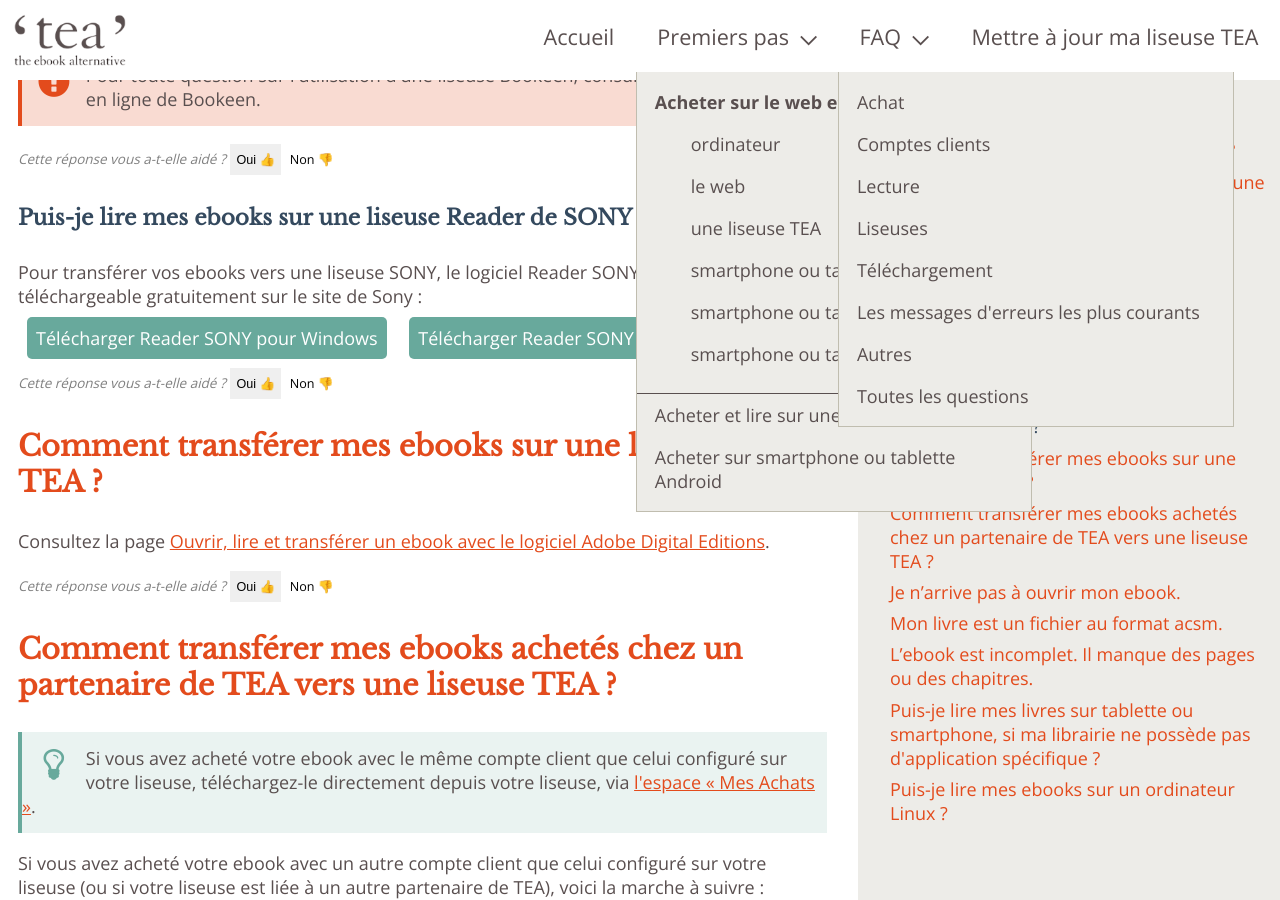
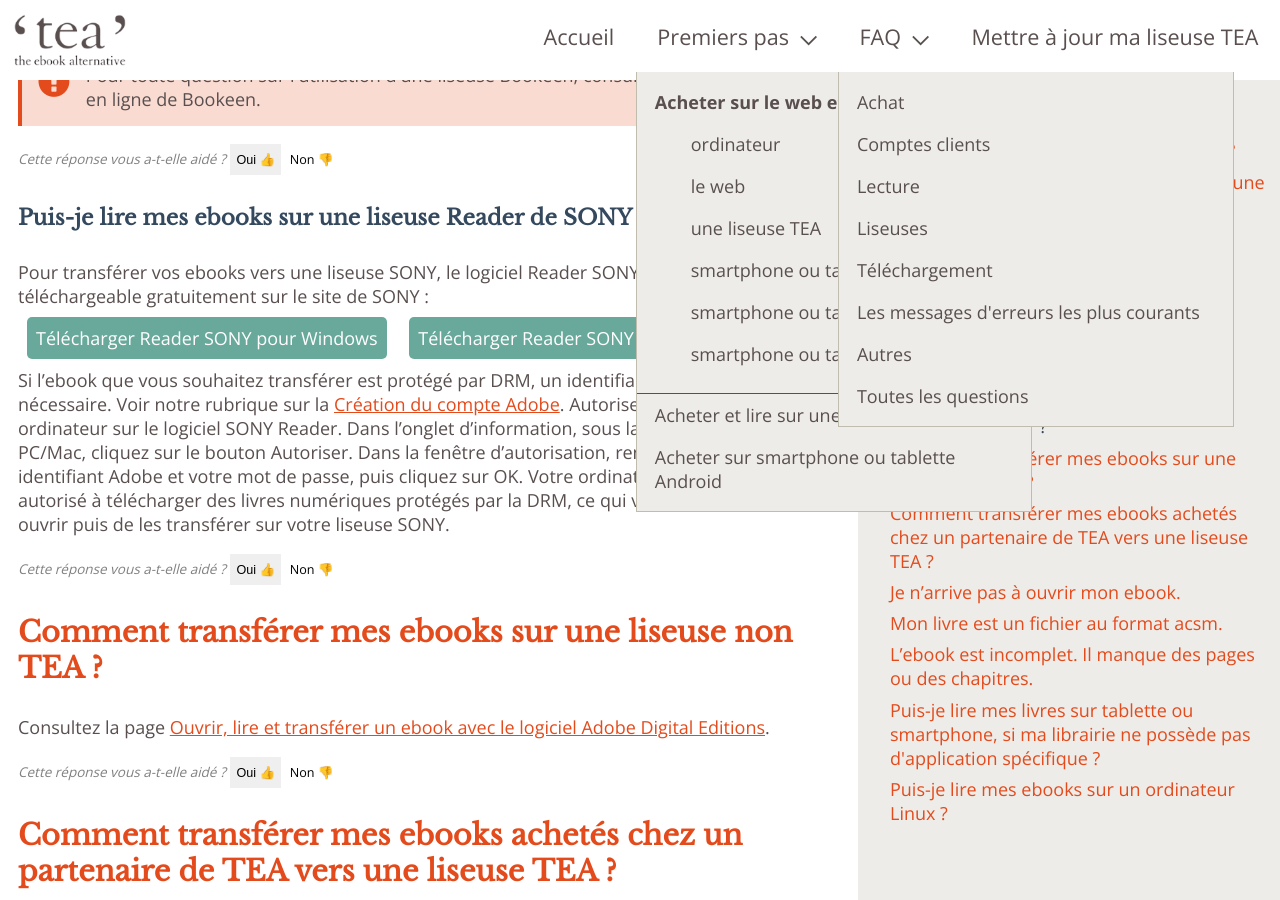
Before and after one commit to TEA-ebook/help-center, a Jekyll site: the page built from _pages/FAQ-lecture.md, in a window 1280 px wide and 900 px high, scrolled down 2508 px. Built offline with Jekyll 4.4.1, drawn with Linux system fonts in a browser that asks for light colours.

Commit message:
Add how to authorize on SONY reader

```diff
--- a/_pages/FAQ-lecture.md
+++ b/_pages/FAQ-lecture.md
@@ -118,16 +118,21 @@
 
 {% include feedback-button.html question="Puis-je lire mes ebooks sur une liseuse Bookeen ?" %}
 
-{% include anchor.html id="lire-sony" label="Puis-je lire mes ebooks sur une liseuse Reader de Sony ?" %}
+{% include anchor.html id="lire-sony" label="Puis-je lire mes ebooks sur une liseuse Reader de SONY ?" %}
 
 #### Puis-je lire mes ebooks sur une liseuse Reader de SONY ?
 
-Pour transférer vos ebooks vers une liseuse SONY, le logiciel Reader SONY est nécessaire. Il est téléchargeable gratuitement sur le site de Sony :
+Pour transférer vos ebooks vers une liseuse SONY, le logiciel Reader SONY est nécessaire. Il est téléchargeable gratuitement sur le site de SONY :
 
 <a class="button" href="https://www.sony.fr/electronics/support/downloads/Z0005571">Télécharger Reader SONY pour Windows</a>
 <a class="button" href="https://www.sony.fr/electronics/support/downloads/Z0005570">Télécharger Reader SONY pour Mac</a>
 
-{% include feedback-button.html question="Puis-je lire mes ebooks sur une liseuse Reader de Sony ?" %}
+Si l'ebook que vous souhaitez transférer est protégé par DRM, un identifiant Adobe vous sera nécessaire. Voir notre rubrique sur la [Création du compte Adobe](/ade/#autoriser-ordinateur-identifiant-adobe).
+Autorisez ensuite votre ordinateur sur le logiciel SONY Reader. Dans l'onglet d'information, sous la section Reader for PC/Mac, cliquez sur le bouton Autoriser.
+Dans la fenêtre d'autorisation, renseignez votre identifiant Adobe et votre mot de passe, puis cliquez sur OK.
+Votre ordinateur est désormais autorisé à télécharger des livres numériques protégés par la DRM, ce qui vous permet de les ouvrir puis de les transférer sur votre liseuse SONY.
+
+{% include feedback-button.html question="Puis-je lire mes ebooks sur une liseuse Reader de SONY ?" %}
 
 {% include anchor.html id="lire-autres" label="Comment transférer mes ebooks sur une liseuse non TEA ?" %}
 
```
